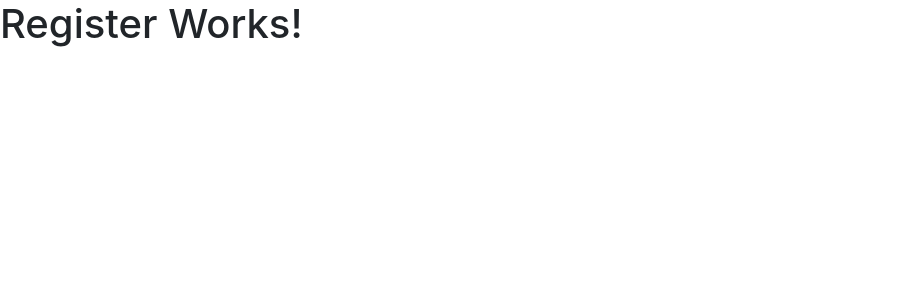
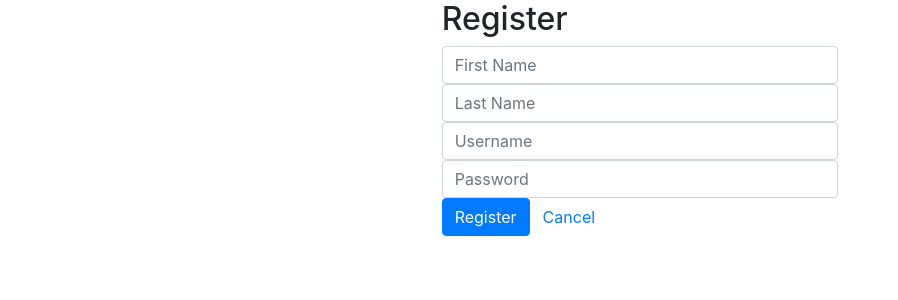
Before and after one commit to dmstringer/apprentice-react-o-shop, a React (Create React App) app: page /register in a window 1280 px wide. Shown: the top 300 px of the page, without its empty margins (0-898 px from the left). Built offline with nearby package versions, Linux system fonts and the light colour scheme.

Commit message:
feat(o-shop): created Login Form and Register Form

```diff
--- /dev/null
+++ b/src/components/Auth/LoginForm.js
@@ -0,0 +1,66 @@
+import React, { useState } from 'react';
+import { Link } from 'react-router-dom';
+
+function LoginForm() {
+  const [inputs, setInputs] = useState({
+    username: '',
+    password: '',
+  });
+
+  const [submitted, setSubmitted] = useState(false);
+
+  const { username, password } = inputs;
+
+  const onSubmit = () => {
+    setSubmitted(true);
+    console.log('submit');
+  };
+
+  const onChange = (event) => {
+    const { name, value } = event.target;
+    setInputs((inputs) => ({ ...inputs, [name]: value }));
+  };
+
+  return (
+    <div className="col-lg-4 offset-lg-4">
+      <h2>Login</h2>
+      <form name="form" onSubmit={onSubmit}>
+        <div classname="form-group">
+          <input
+            type="text"
+            name="username"
+            placeholder="Username"
+            value={username}
+            onChange={onChange}
+            className={
+              'form-control' + (submitted && !username ? ' is-invalid' : '')
+            }
+          />
+          {submitted && !username && (
+            <div className="invalid-feedback">Username is required</div>
+          )}
+        </div>
+        <div className="form-group">
+          <input
+            type="password"
+            name="password"
+            placeholder="Password"
+            value={password}
+            onChange={onChange}
+            className={
+              'form-control' + (submitted && !password ? ' is-invalid' : '')
+            }
+          />
+        </div>
+        <div className="form-group">
+          <button className="btn btn-primary">Login</button>
+          <Link to="/register" className="btn btn-link">
+            Register
+          </Link>
+        </div>
+      </form>
+    </div>
+  );
+}
+
+export default LoginForm;
--- /dev/null
+++ b/src/components/Auth/RegisterForm.js
@@ -0,0 +1,64 @@
+import React, { useState } from 'react';
+import { Link } from 'react-router-dom';
+
+function RegisterForm() {
+  const [inputs, setInputs] = useState({
+    firstname: '',
+    lastname: '',
+    username: '',
+    password: '',
+  });
+
+  const placeHolders = ['First Name', 'Last Name', 'Username', 'Password'];
+
+  const [submitted, setSubmitted] = useState(false);
+
+  const onSubmit = () => {
+    setSubmitted(true);
+    console.log('submit');
+  };
+
+  const onChange = (event) => {
+    const { name, value } = event.target;
+    setInputs((inputs) => ({ ...inputs, [name]: value }));
+  };
+
+  var inputsList = placeHolders.map(function (placeHolder, index) {
+    return (
+      <div classname="form-group">
+        <input
+          type="text"
+          name={Object.keys(inputs)[index]}
+          placeholder={placeHolder}
+          value={Object.values(inputs)[index]}
+          onChange={onChange}
+          className={
+            'form-control' +
+            (submitted && !Object.values(inputs)[index] ? ' is-invalid' : '')
+          }
+        />
+        {submitted && !Object.values(inputs)[index] && (
+          <div className="invalid-feedback">{placeHolder} is required</div>
+        )}
+      </div>
+    );
+  });
+
+  return (
+    <div className="col-lg-4 offset-lg-4">
+      <h2>Register</h2>
+      <form name="form" onSubmit={onSubmit}>
+        {inputsList}
+
+        <div className="form-group">
+          <button className="btn btn-primary">Register</button>
+          <Link to="/login" className="btn btn-link">
+            Cancel
+          </Link>
+        </div>
+      </form>
+    </div>
+  );
+}
+
+export default RegisterForm;
--- a/src/pages/Login.js
+++ b/src/pages/Login.js
@@ -1,7 +1,12 @@
 import React from 'react';
+import LoginForm from '../components/Auth/LoginForm';
 
 function Login() {
-  return <h1>Login Works!</h1>;
+  return (
+    <div>
+      <LoginForm />
+    </div>
+  );
 }
 
 export default Login;
--- a/src/pages/Register.js
+++ b/src/pages/Register.js
@@ -1,7 +1,12 @@
 import React from 'react';
+import RegisterForm from '../components/Auth/RegisterForm';
 
 function Register() {
-  return <h1>Register Works!</h1>;
+  return (
+    <div>
+      <RegisterForm />
+    </div>
+  );
 }
 
 export default Register;
```
Also changed, not shown: 1 other file (tests, documents, lock files or other folders).
